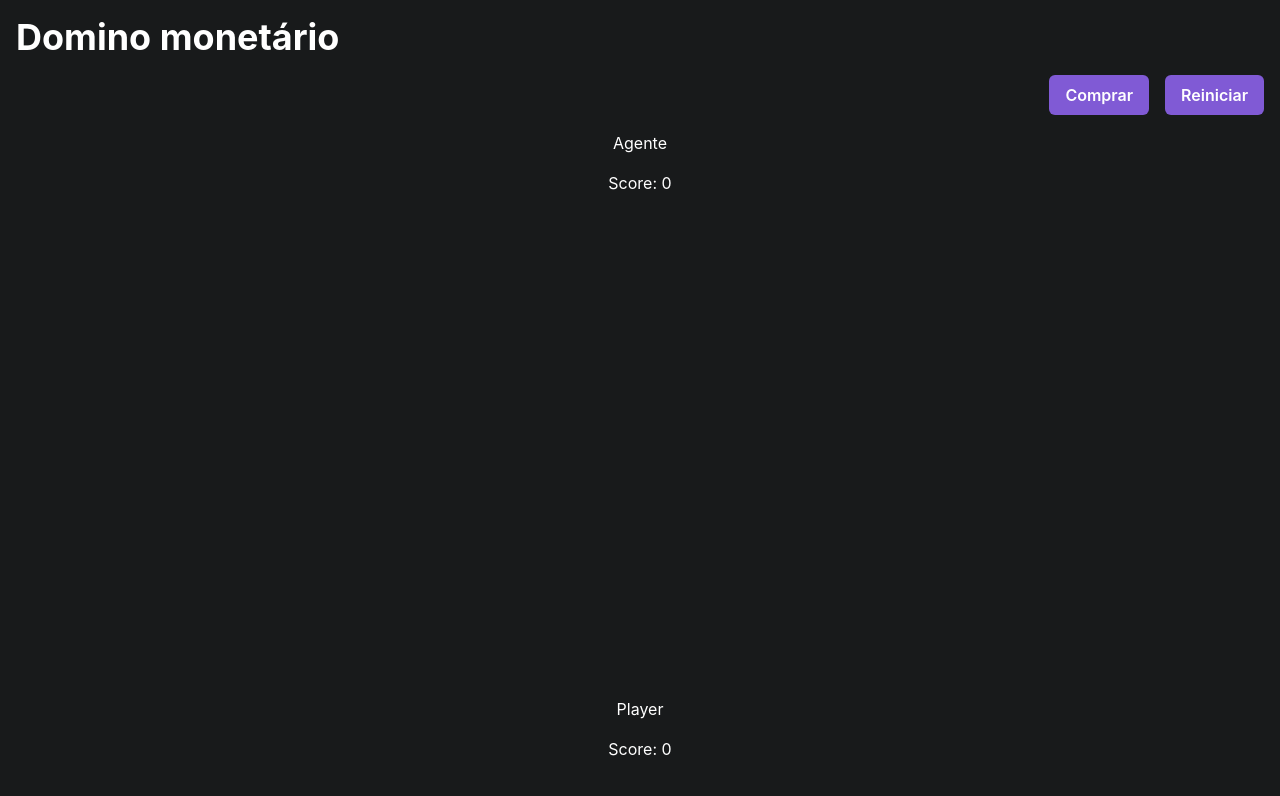
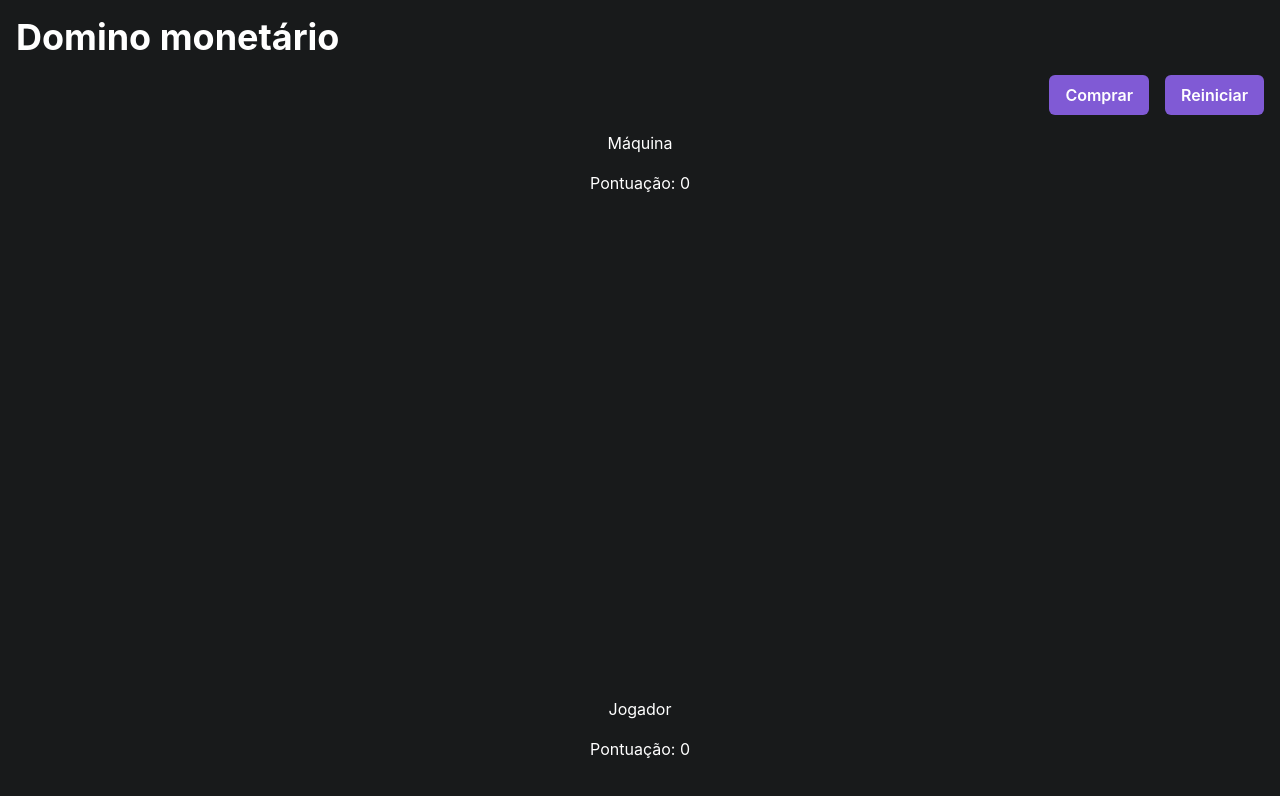
Before and after one commit to 21lucasmessias/Domino-IA, a React (Vite) app: page / in a window 1280 px wide. Shown: the top 796 px of the page. Built offline with nearby package versions, Linux system fonts and the light colour scheme.

Commit message:
fix: text correction

```diff
--- a/src/components/AgentPieces.tsx
+++ b/src/components/AgentPieces.tsx
@@ -13,7 +13,7 @@ export function AgentPieces({ player, canPlay }: AgentPiecesProps) {
     return (
         <Flex w="100%" direction={'column'} gap={2}>
             <Text color="white" textAlign={'center'}>
-                Agente
+                Máquina
             </Text>
             <Flex w="100%" justifyContent="center" gap={4}>
                 {player.pieces.map((piece) => (
@@ -50,7 +50,7 @@ export function AgentPieces({ player, canPlay }: AgentPiecesProps) {
                 ))}
             </Flex>
             <Text textAlign={'center'} color="white">
-                Score: {player.score}
+                Pontuação: {player.score}
             </Text>
         </Flex>
     );
--- a/src/components/PlayerPieces.tsx
+++ b/src/components/PlayerPieces.tsx
@@ -25,7 +25,7 @@ export function PlayerPieces({
     return (
         <Flex w="100%" direction={'column'} gap={2}>
             <Text color="white" textAlign={'center'}>
-                Player
+                Jogador
             </Text>
             <Flex w="100%" justifyContent="center" gap={4}>
                 {possiblePieces.map((piece) => (
@@ -92,7 +92,7 @@ export function PlayerPieces({
             </Flex>
 
             <Text textAlign={'center'} color="white">
-                Score: {player.score}
+                Pontuação: {player.score}
             </Text>
         </Flex>
     );
```
